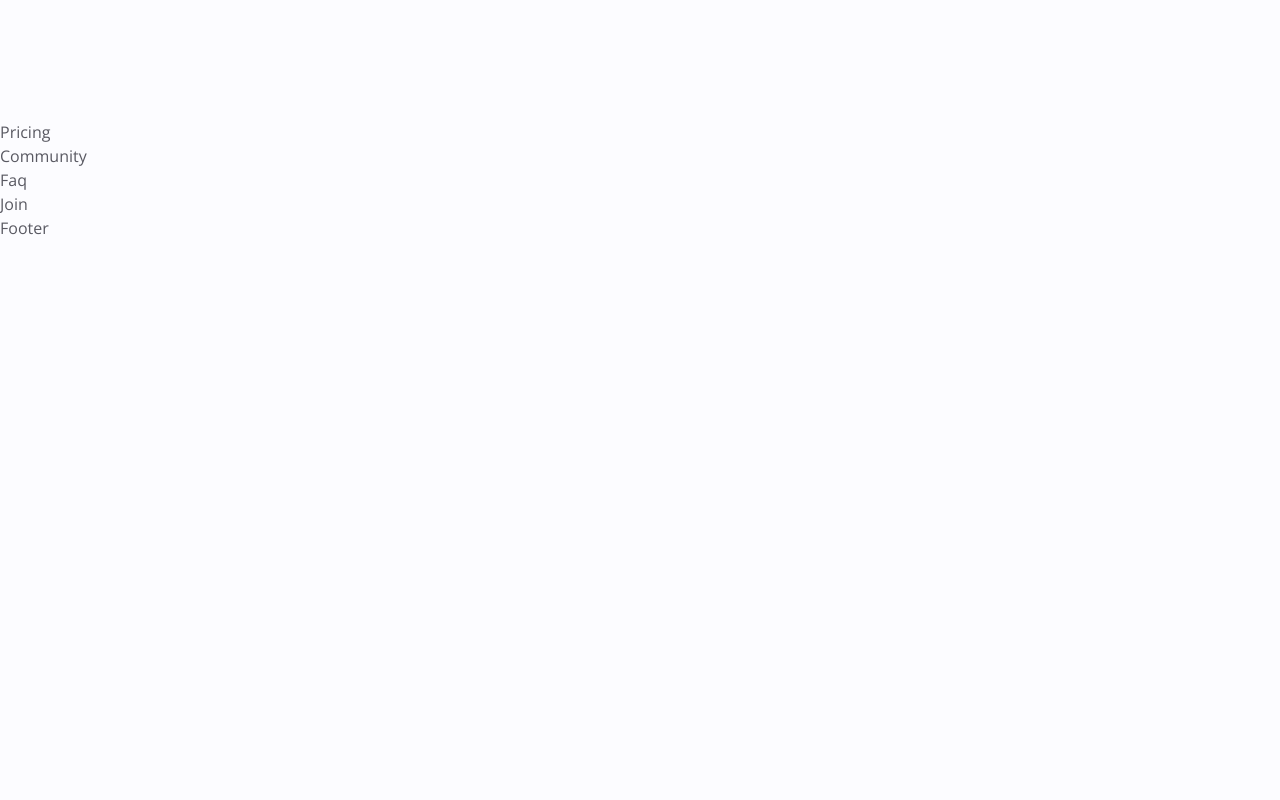
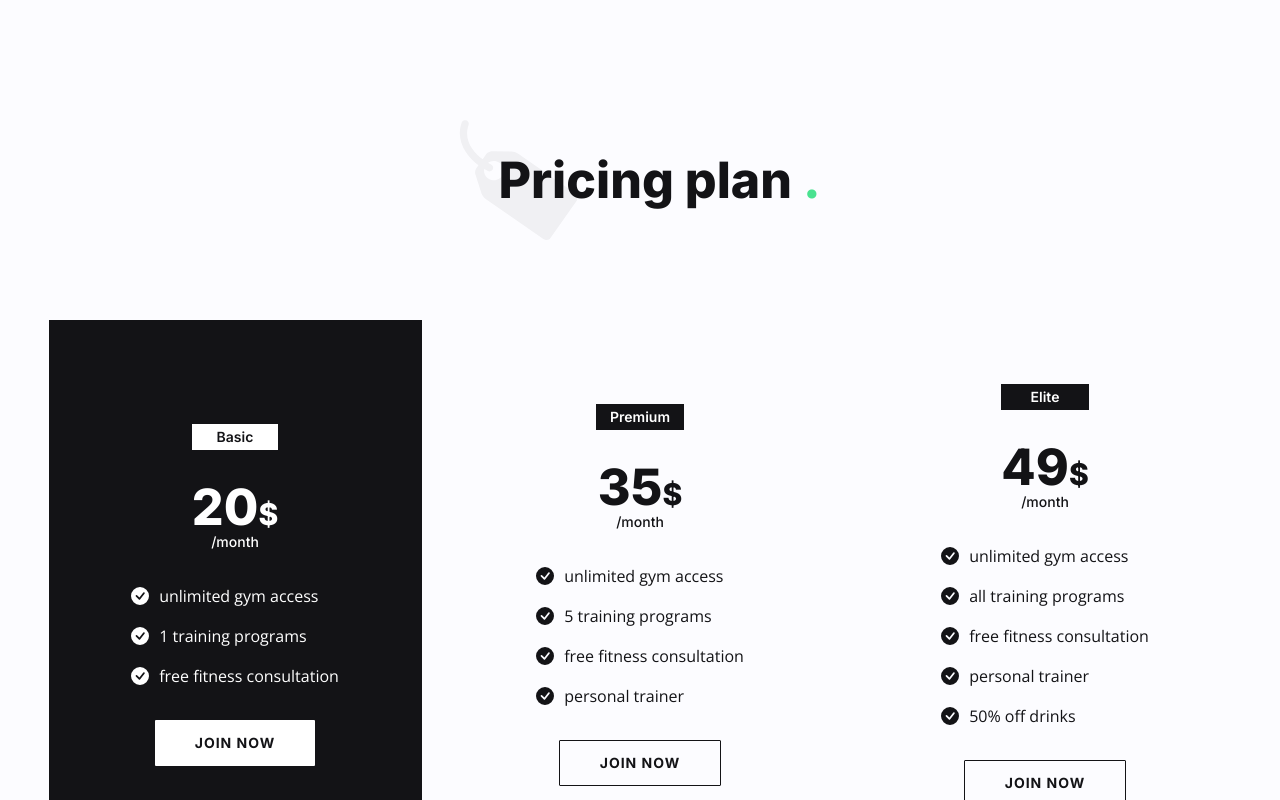
Before and after one commit to HubertSleszynski/gymME, a React (Vite) app: page / in a window 1280 px wide. Shown: the part 2140-2940 px from the top of the page. Built offline with nearby package versions, Linux system fonts and the light colour scheme.

Commit message:
added pricing

```diff
--- a/src/components/PlanList.jsx
+++ b/src/components/PlanList.jsx
@@ -1,7 +1,79 @@
-import React from "react";
+import React, { useState } from "react";
 
-const PlanList = () => {
-  return <div>PlanList</div>;
+import { BsCheckCircleFill } from "react-icons/bs";
+
+const PlanList = ({ plans }) => {
+  const [index, setIndex] = useState(0);
+  return (
+    <div className="flex flex-col lg:flex-row items-center justify-center max-w-[1280px] mx-auto gap-y-4">
+      {plans.map((plan, currentIndex) => {
+        const { name, price, list, delay } = plan;
+        return (
+          <div
+            className="w-full md:max-w-[620px] lg:max-w-[405px] rounded-sm px-4 lg:min-h-[550px]"
+            key={currentIndex}
+            data-aos="fade-up"
+            data-aos-offset="200"
+            data-aos-delay={delay}
+          >
+            <div
+              onClick={() => setIndex(currentIndex)}
+              className={`${
+                currentIndex === index
+                  ? "bg-neutral-500 text-white"
+                  : "bg-neutral-40/10 text-neutral-500"
+              } flex justify-center items-center py-[40px] px-[30px] lg:min-h-[550px] transition duration-100`}
+            >
+              <div className="flex flex-row lg:flex-col gap-x-8 gap-y-8 lg:gap-x-0 items-center">
+                <div>
+                  <div
+                    className={`${
+                      currentIndex === index
+                        ? "bg-white text-neutral-500"
+                        : "bg-neutral-500 text-white"
+                    } h-[26px] font-primary text-sm font-semibold min-w-min mx-auto px-[14px] flex items-center justify-center mb-8`}
+                  >
+                    {name}
+                  </div>
+                  <div className="text-[40px] lg:text-[50px] font-primary font-extrabold text-center flex flex-col items-center justify-center">
+                    <div className="leading-none">
+                      <span className="tracking-[0.1px]">{price}</span>
+                      <span className="text-[30px] font-extrabold">$</span>
+                    </div>
+                    <span className="text-sm font-medium">/month</span>
+                  </div>
+                </div>
+                <div>
+                  <ul className="flex flex-col gap-y-4 mb-8">
+                    {list.map((item, index) => {
+                      return (
+                        <li
+                          className="flex items-center gap-x-[10px]"
+                          key={index}
+                        >
+                          <BsCheckCircleFill className="text-lg" />
+                          <div>{item.name}</div>
+                        </li>
+                      );
+                    })}
+                  </ul>
+                  <button
+                    className={`${
+                      currentIndex === index
+                        ? "bg-white text-neutral-500"
+                        : "border border-neutral-500"
+                    } btn btn-lg rounded-[1px] lg:mx-auto`}
+                  >
+                    Join now
+                  </button>
+                </div>
+              </div>
+            </div>
+          </div>
+        );
+      })}
+    </div>
+  );
 };
 
 export default PlanList;
--- a/src/components/Pricing.jsx
+++ b/src/components/Pricing.jsx
@@ -1,7 +1,27 @@
 import React from "react";
 
+import { pricing } from "../data";
+
+import PlanList from "../components/PlanList";
+
 const Pricing = () => {
-  return <div>Pricing</div>;
+  const { icon, title, plans } = pricing;
+  return (
+    <section className="section">
+      <div
+        className="section-title-group max-w-[540px] mx-auto px-4 lg:px-0"
+        data-aos="fade-up"
+        data-aos-offset="200"
+        data-aos-delay="200"
+      >
+        <img src={icon} alt="" />
+        <h2 className="h2">
+          {title} <span className="text-primary-200">.</span>
+        </h2>
+      </div>
+      <PlanList plans={plans} />
+    </section>
+  );
 };
 
 export default Pricing;
```
